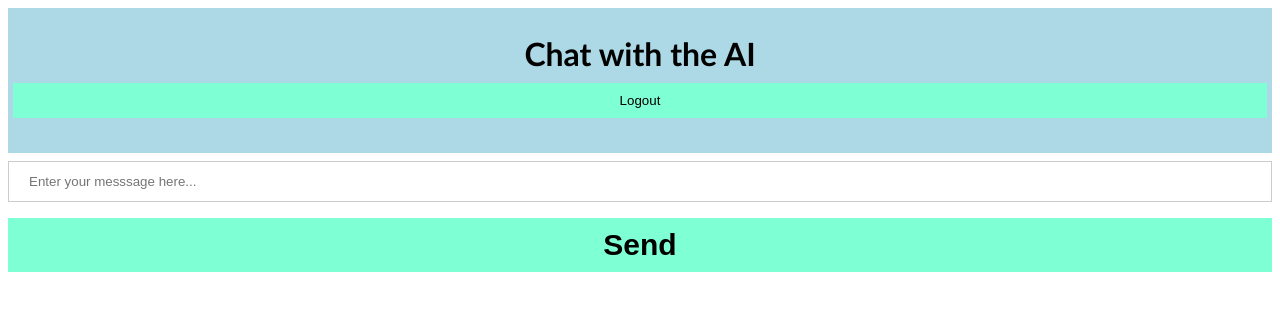
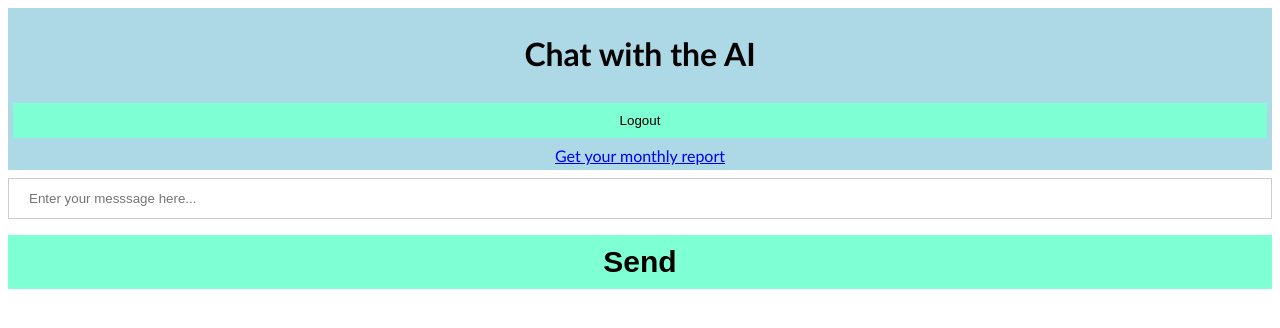
Before and after one commit to 0-Playor-0/KyteHack2024, a website: page root/frontend/index.html in a window 1280 px wide. Drawn offline with Linux system fonts and the light colour scheme; no server answers.

Commit message:
bug fixes

```diff
--- a/root/frontend/index.html
+++ b/root/frontend/index.html
@@ -107,7 +107,9 @@
 
     <body>
         <div class="box">
-            <h1>Chat with the AI <button id="logout" onclick="logout()">Logout</button></h1>
+            <h1>Chat with the AI</h1>
+            <button id="logout" onclick="logout()">Logout</button>
+            <a href="/calendar">Get your monthly report</a>
         </div>
         <div id="input">
             <input type="text" id="messageInput" placeholder="Enter your messsage here...">
@@ -161,6 +163,8 @@
                 const input = document.getElementById('messageInput');
                 const message = input.value;
                 input.value = '';
+                if (message.length == 0) return;
+
                 const messageElement = document.createElement('div');
                 curr.push({
                     msg: message,
```
Also changed, not shown: root/frontend/calendar.html (renamed from root/frontend/report.html).
